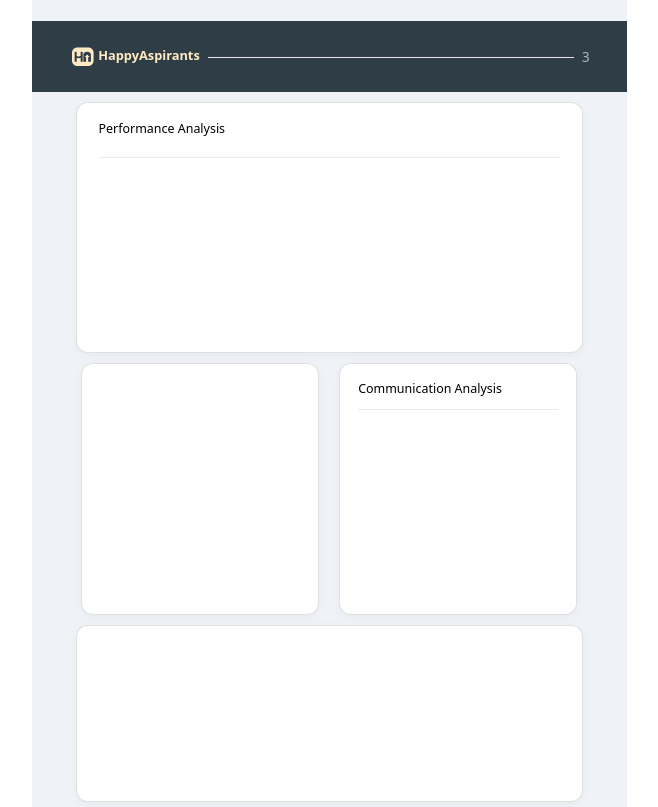
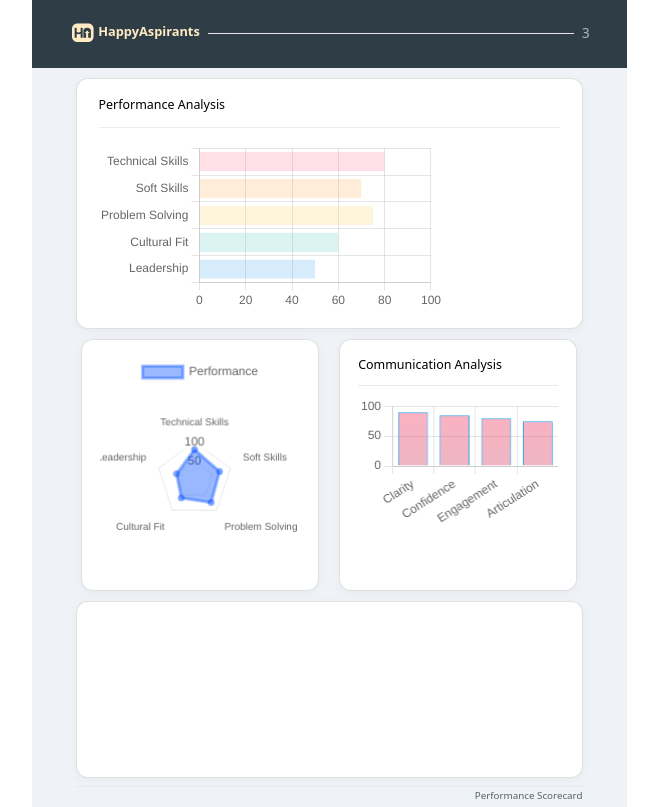
Before and after one commit to Laksh-1512/PdfTemplate, a plain HTML site: page index.html in a window 1280 px wide. Shown: the part 2780-3587 px from the top of the page, without its empty margins (311-969 px from the left). Drawn offline with nearby package versions, Linux system fonts and the light colour scheme.

Commit message:
graph added

```diff
--- a/index.html
+++ b/index.html
@@ -3,7 +3,8 @@
 <head>
   <meta charset="UTF-8">
   <meta name="viewport" content="width=device-width, initial-scale=1.0">
-  <script src="https://cdn.tailwindcss.com"></script>z
+  <script src="https://cdn.tailwindcss.com"></script>
+  <script src="https://cdn.jsdelivr.net/npm/chart.js"></script>
   <link rel="stylesheet" href="index.css">
   <title>Feedback Report</title>
 </head>
@@ -137,15 +138,17 @@
           <h1 class='w-full h-[29px] font-helvetica text-[12.462px] font-[500] mb-[10px]'>Performance Analysis </h1>
           <hr class='h-[1px]  opacity-80 bg-[#2F3E46] mb-[10px] w-full'></hr>
           <div class="w-[463px] h-[173px] ">
-
+            <canvas id="performanceChart"></canvas>
           </div>
       </div>
       <div class='flex flex-row gap-[20px]'>
           <div class='w-[238px] h-[252px] py-[16.528px] px-[18.181px] bg-white rounded-xl flex flex-col items-center  border border-[rgba(0,0,0,0.12)] shadow-[0px_2px_8px_rgba(0,0,0,0.04)]'>
+            <canvas id="performanceRadarChart"></canvas>
           </div>
           <div class='w-[238px] h-[252px] py-[16.528px] px-[18.181px] bg-white rounded-xl flex flex-col items-start  border border-[rgba(0,0,0,0.12)] shadow-[0px_2px_8px_rgba(0,0,0,0.04)]'>
             <h1 class='font-helvetica font-[500] text-[12.462px] mb-[10px]'>Communication Analysis</h1>
             <hr class='h-[1px]  opacity-80 bg-[#2F3E46] mb-[10px] w-full'></hr>
+            <canvas id="verticalBarChart" width="600" height="400"></canvas>
            </div>
       </div>
       <div class='w-[507px] h-[177px] bg-white rounded-xl flex flex-col items-center  border border-[rgba(0,0,0,0.12)] shadow-[0px_2px_8px_rgba(0,0,0,0.04)]'>
--- a/script.js
+++ b/script.js
@@ -1,3 +1,4 @@
+// import { Colors } from 'chart.js';
 const areaofimporvement = [
     {
       img: "photos/Thinking-face.png", // Replace with the correct path
@@ -33,3 +34,101 @@ const areaofimporvement = [
   // Populate Key Strengths and Areas of Improvement
   renderAreas("strengths", areaofimporvement);
   renderAreas("improvements", areaofimporvement);
+
+  const ctx = document.getElementById('performanceChart').getContext('2d');
+  const performanceChart = new Chart(ctx, {
+      type: 'bar',
+      data: {
+          labels: ['Technical Skills', 'Soft Skills', 'Problem Solving', 'Cultural Fit', 'Leadership'],
+          datasets: [{
+              label: 'Score',
+              data: [80, 70, 75, 60, 50], // Example data
+              backgroundColor: [
+                  'rgba(255, 99, 132, 0.2)',
+                'rgba(255, 159, 64, 0.2)',
+                'rgba(255, 205, 86, 0.2)',
+                'rgba(75, 192, 192, 0.2)',
+                  'rgba(54, 162, 235, 0.2)',
+              ],
+              borderColor: [
+                  'rgba(255, 99, 132, 0.2)',
+                'rgba(255, 159, 64, 0.2)',
+                'rgba(255, 205, 86, 0.2)',
+                'rgba(75, 192, 192, 0.2)',
+                  'rgba(54, 162, 235, 0.2)',
+              ],
+              borderWidth: 10
+          }]
+      },
+      options: {
+          indexAxis: 'y',
+          scales: {
+              x: {
+                  beginAtZero: true,
+                  max: 100
+              }
+          },
+          plugins: {
+              legend: {
+                  display: false
+              }
+          }
+      }
+  });
+  const ctxRadar = document.getElementById('performanceRadarChart').getContext('2d');
+        new Chart(ctxRadar, {
+            type: 'radar',
+            data: {
+                labels: ['Technical Skills', 'Soft Skills', 'Problem Solving', 'Cultural Fit', 'Leadership'],
+                datasets: [{
+                    label: 'Performance',
+                    data: [80, 70, 75, 60, 50],
+                    backgroundColor: 'rgba(0, 79, 255, 0.40)',
+                    borderColor: 'rgba(0, 79, 255, 0.40)',
+                    pointBackgroundColor: 'rgba(0, 79, 255, 0.40)'
+                }]
+            },
+            options: {
+                scales: {
+                    r: {
+                        beginAtZero: true,
+                        angleLines: { display: false },
+                        suggestedMin: 0,
+                        suggestedMax: 100
+                    }
+                }
+            }
+        });
+
+        const ctxVertical = document.getElementById('verticalBarChart').getContext('2d');
+
+        const verticalGradient = ctxVertical.createLinearGradient(0, 0, 0, 400);
+        verticalGradient.addColorStop(0, 'rgba(255, 99, 132, 0.5)');
+        verticalGradient.addColorStop(1, 'rgba(47, 62, 70, 0.20)');
+
+        new Chart(ctxVertical, {
+            type: 'bar',
+            data: {
+                labels: ['Clarity', 'Confidence', 'Engagement', 'Articulation'],
+                datasets: [{
+                    label: 'Score',
+                    data: [90, 85, 80, 75],
+                    backgroundColor: verticalGradient,
+                    borderColor: 'rgba(54, 162, 235, 1)',
+                    borderWidth: 1
+                }]
+            },
+            options: {
+                scales: {
+                    y: {
+                        beginAtZero: true,
+                        max: 100
+                    }
+                },
+                plugins: {
+                    legend: {
+                        display: false
+                    }
+                }
+            }
+        });
```
